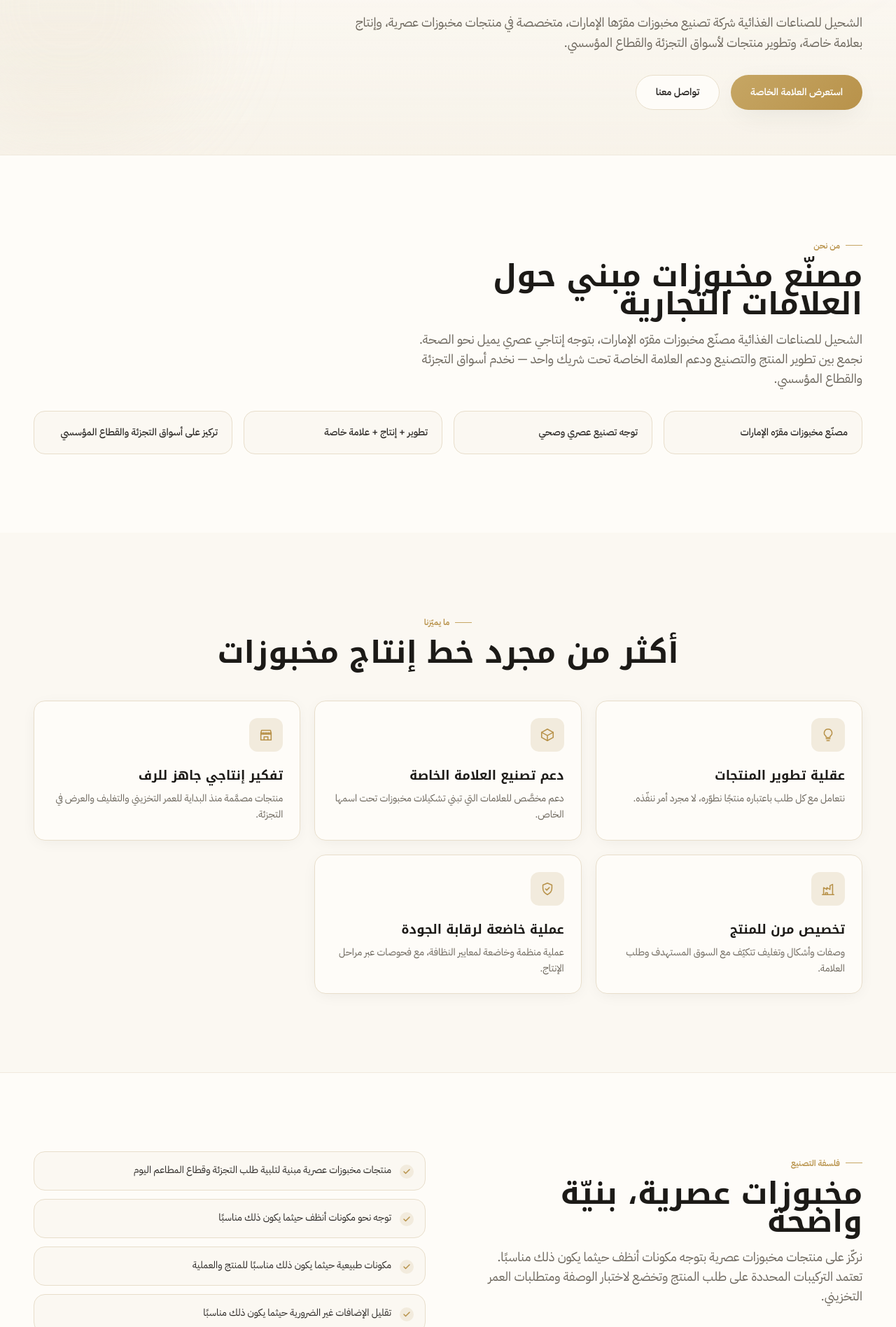
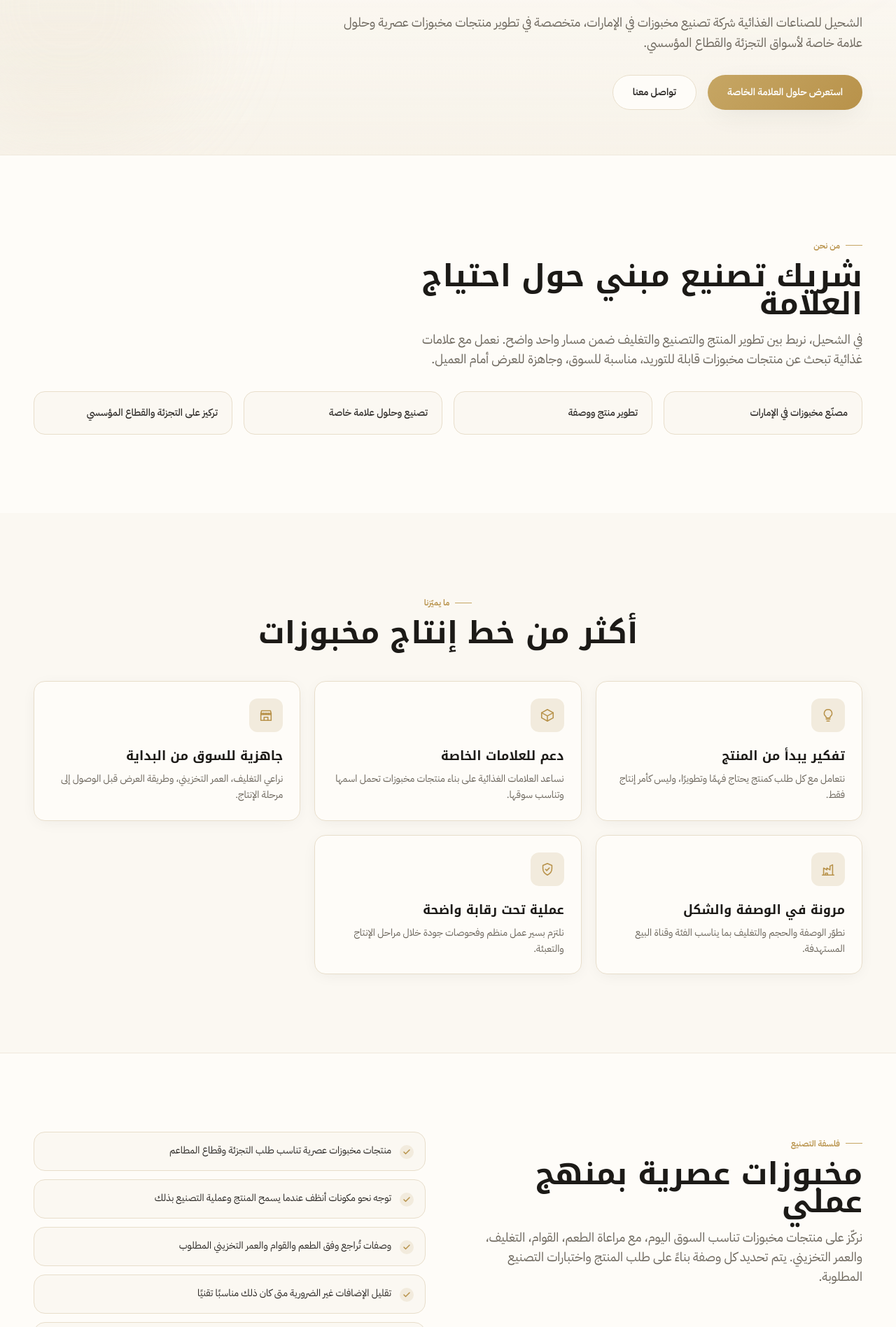
Before and after one commit to Ma7mdYehia/al-shehail-food-industry-landing-page, a Next.js app: page /about in a window 1280 px wide. Shown: the part 344-2240 px from the top of the page at 70% size. Built offline with nearby package versions, Linux system fonts and the light colour scheme.

Commit message:
Polish Arabic about page copy

```diff
--- a/app/about/page.tsx
+++ b/app/about/page.tsx
@@ -17,44 +17,44 @@ import {
 export const metadata: Metadata = {
   title: { absolute: "عن الشحيل للصناعات الغذائية | تصنيع مخبوزات في الإمارات" },
   description:
-    "تعرّف على الشحيل للصناعات الغذائية، شريك تصنيع مخبوزات وعلامات خاصة مقرّه الإمارات، يدعم تطوير المنتجات والإنتاج المعتمد والتوريد الجاهز للرف.",
+    "تعرّف على الشحيل للصناعات الغذائية، شريك إماراتي لتصنيع المخبوزات وحلول العلامة الخاصة، يدعم تطوير المنتجات والتصنيع والتغليف والتوريد.",
   alternates: { canonical: "/about" },
 };
 
 const differentiators = [
   {
-    title: "عقلية تطوير المنتجات",
-    text: "نتعامل مع كل طلب باعتباره منتجًا نطوّره، لا مجرد أمر ننفّذه.",
+    title: "تفكير يبدأ من المنتج",
+    text: "نتعامل مع كل طلب كمنتج يحتاج فهمًا وتطويرًا، وليس كأمر إنتاج فقط.",
     Icon: DevelopIcon,
   },
   {
-    title: "دعم تصنيع العلامة الخاصة",
-    text: "دعم مخصَّص للعلامات التي تبني تشكيلات مخبوزات تحت اسمها الخاص.",
+    title: "دعم للعلامات الخاصة",
+    text: "نساعد العلامات الغذائية على بناء منتجات مخبوزات تحمل اسمها وتناسب سوقها.",
     Icon: PackagingIcon,
   },
   {
-    title: "تفكير إنتاجي جاهز للرف",
-    text: "منتجات مصمَّمة منذ البداية للعمر التخزيني والتغليف والعرض في التجزئة.",
+    title: "جاهزية للسوق من البداية",
+    text: "نراعي التغليف، العمر التخزيني، وطريقة العرض قبل الوصول إلى مرحلة الإنتاج.",
     Icon: RetailIcon,
   },
   {
-    title: "تخصيص مرن للمنتج",
-    text: "وصفات وأشكال وتغليف تتكيّف مع السوق المستهدف وطلب العلامة.",
+    title: "مرونة في الوصفة والشكل",
+    text: "نطوّر الوصفة والحجم والتغليف بما يناسب الفئة وقناة البيع المستهدفة.",
     Icon: ProductionIcon,
   },
   {
-    title: "عملية خاضعة لرقابة الجودة",
-    text: "عملية منظمة وخاضعة لمعايير النظافة، مع فحوصات عبر مراحل الإنتاج.",
+    title: "عملية تحت رقابة واضحة",
+    text: "نلتزم بسير عمل منظم وفحوصات جودة خلال مراحل الإنتاج والتعبئة.",
     Icon: ShieldCheckIcon,
   },
 ];
 
 const philosophyPoints = [
-  "منتجات مخبوزات عصرية مبنية لتلبية طلب التجزئة وقطاع المطاعم اليوم",
-  "توجه نحو مكونات أنظف حيثما يكون ذلك مناسبًا",
-  "مكونات طبيعية حيثما يكون ذلك مناسبًا للمنتج والعملية",
-  "تقليل الإضافات غير الضرورية حيثما يكون ذلك مناسبًا",
-  "اختبار الوصفات لضمان الجودة والثبات بين الدفعات",
+  "منتجات مخبوزات عصرية تناسب طلب التجزئة وقطاع المطاعم",
+  "توجه نحو مكونات أنظف عندما يسمح المنتج وعملية التصنيع بذلك",
+  "وصفات تُراجع وفق الطعم والقوام والعمر التخزيني المطلوب",
+  "تقليل الإضافات غير الضرورية متى كان ذلك مناسبًا تقنيًا",
+  "اختبار المنتج قبل التوسع للحفاظ على الثبات بين الدفعات",
 ];
 
 export default function AboutPage() {
@@ -64,11 +64,11 @@ export default function AboutPage() {
       <main>
         <PageHero
           eyebrow="عن الشحيل"
-          title="شريك تصنيع مخبوزات مقرّه الإمارات"
-          subtitle="الشحيل للصناعات الغذائية شركة تصنيع مخبوزات مقرّها الإمارات، متخصصة في منتجات مخبوزات عصرية، وإنتاج بعلامة خاصة، وتطوير منتجات لأسواق التجزئة والقطاع المؤسسي."
+          title="مصنّع مخبوزات إماراتي يخدم العلامات الغذائية"
+          subtitle="الشحيل للصناعات الغذائية شركة تصنيع مخبوزات في الإمارات، متخصصة في تطوير منتجات مخبوزات عصرية وحلول علامة خاصة لأسواق التجزئة والقطاع المؤسسي."
         >
           <Link href="/private-label" className="btn-primary">
-            استعرض العلامة الخاصة
+            استعرض حلول العلامة الخاصة
           </Link>
           <Link href="/contact" className="btn-secondary">
             تواصل معنا
@@ -81,15 +81,15 @@ export default function AboutPage() {
             <SectionHeading
               align="left"
               eyebrow="من نحن"
-              title="مصنّع مخبوزات مبني حول العلامات التجارية"
-              description="الشحيل للصناعات الغذائية مصنّع مخبوزات مقرّه الإمارات، بتوجه إنتاجي عصري يميل نحو الصحة. نجمع بين تطوير المنتج والتصنيع ودعم العلامة الخاصة تحت شريك واحد — نخدم أسواق التجزئة والقطاع المؤسسي."
+              title="شريك تصنيع مبني حول احتياج العلامة"
+              description="في الشحيل، نربط بين تطوير المنتج والتصنيع والتغليف ضمن مسار واحد واضح. نعمل مع علامات غذائية تبحث عن منتجات مخبوزات قابلة للتوريد، مناسبة للسوق، وجاهزة للعرض أمام العميل."
             />
             <div className="mt-8 grid gap-4 sm:grid-cols-2 lg:grid-cols-4">
               {[
-                "مصنّع مخبوزات مقرّه الإمارات",
-                "توجه تصنيع عصري وصحي",
-                "تطوير + إنتاج + علامة خاصة",
-                "تركيز على أسواق التجزئة والقطاع المؤسسي",
+                "مصنّع مخبوزات في الإمارات",
+                "تطوير منتج ووصفة",
+                "تصنيع وحلول علامة خاصة",
+                "تركيز على التجزئة والقطاع المؤسسي",
               ].map((item) => (
                 <div
                   key={item}
@@ -107,7 +107,7 @@ export default function AboutPage() {
           <div className="container-x">
             <SectionHeading
               eyebrow="ما يميّزنا"
-              title="أكثر من مجرد خط إنتاج مخبوزات"
+              title="أكثر من خط إنتاج مخبوزات"
             />
             <div className="mt-12 grid gap-5 sm:grid-cols-2 lg:grid-cols-3">
               {differentiators.map((d) => (
@@ -137,8 +137,8 @@ export default function AboutPage() {
               <SectionHeading
                 align="left"
                 eyebrow="فلسفة التصنيع"
-                title="مخبوزات عصرية، بنيّة واضحة"
-                description="نركّز على منتجات مخبوزات عصرية بتوجه مكونات أنظف حيثما يكون ذلك مناسبًا. تعتمد التركيبات المحددة على طلب المنتج وتخضع لاختبار الوصفة ومتطلبات العمر التخزيني."
+                title="مخبوزات عصرية بمنهج عملي"
+                description="نركّز على منتجات مخبوزات تناسب السوق اليوم، مع مراعاة الطعم، القوام، التغليف، والعمر التخزيني. يتم تحديد كل وصفة بناءً على طلب المنتج واختبارات التصنيع المطلوبة."
               />
               <ul className="space-y-3">
                 {philosophyPoints.map((point) => (
@@ -180,9 +180,9 @@ export default function AboutPage() {
 
         <CtaBand
           eyebrow="اعمل معنا"
-          title="لنبنِ منتجك من المخبوزات"
-          text="اكتشف كيف يمكن للشحيل تطوير وتصنيع منتجك تحت علامتك الخاصة."
-          primary={{ label: "استعرض العلامة الخاصة", href: "/private-label" }}
+          title="خلّينا نطوّر منتج المخبوزات القادم لعلامتك"
+          text="تعرّف على كيف يمكن للشحيل مساعدتك في تطوير وتصنيع منتج مخبوزات بعلامتك الخاصة."
+          primary={{ label: "استعرض حلول العلامة الخاصة", href: "/private-label" }}
           secondary={{ label: "تواصل معنا", href: "/contact" }}
         />
       </main>
```
